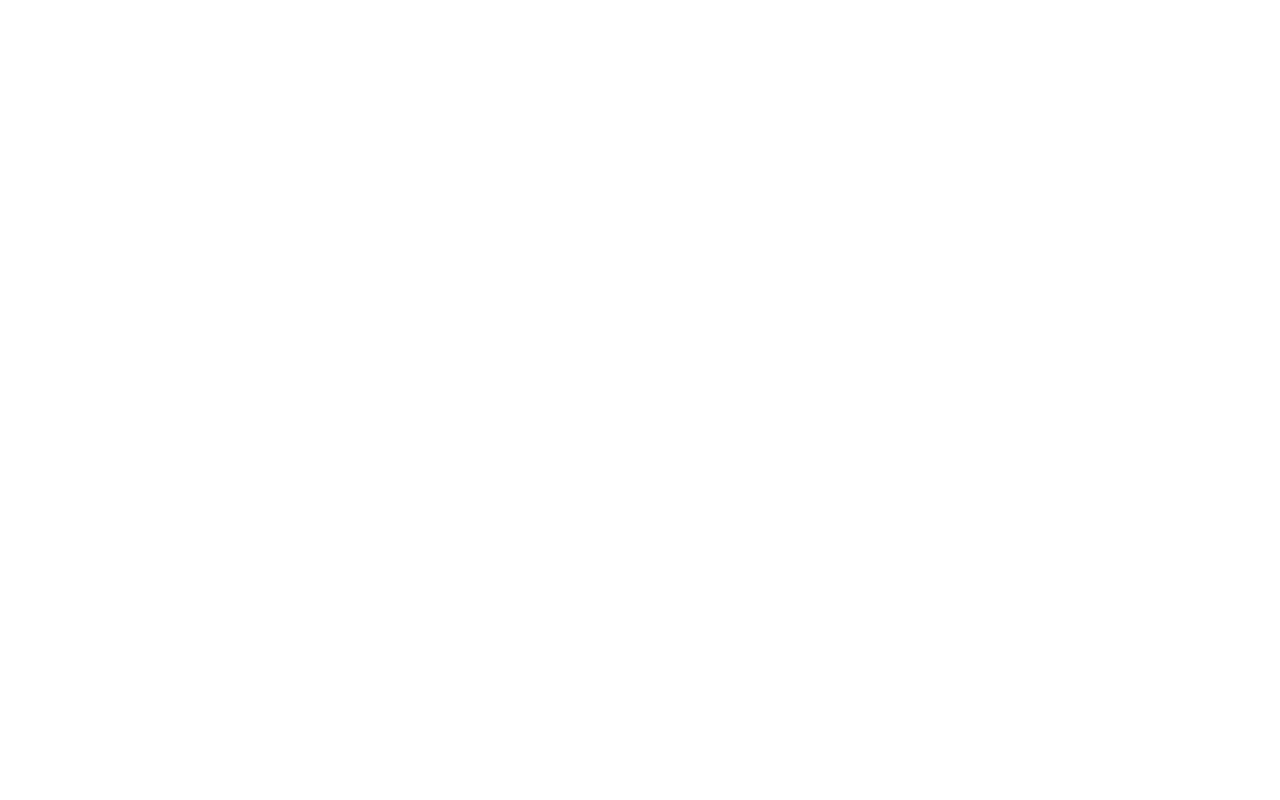
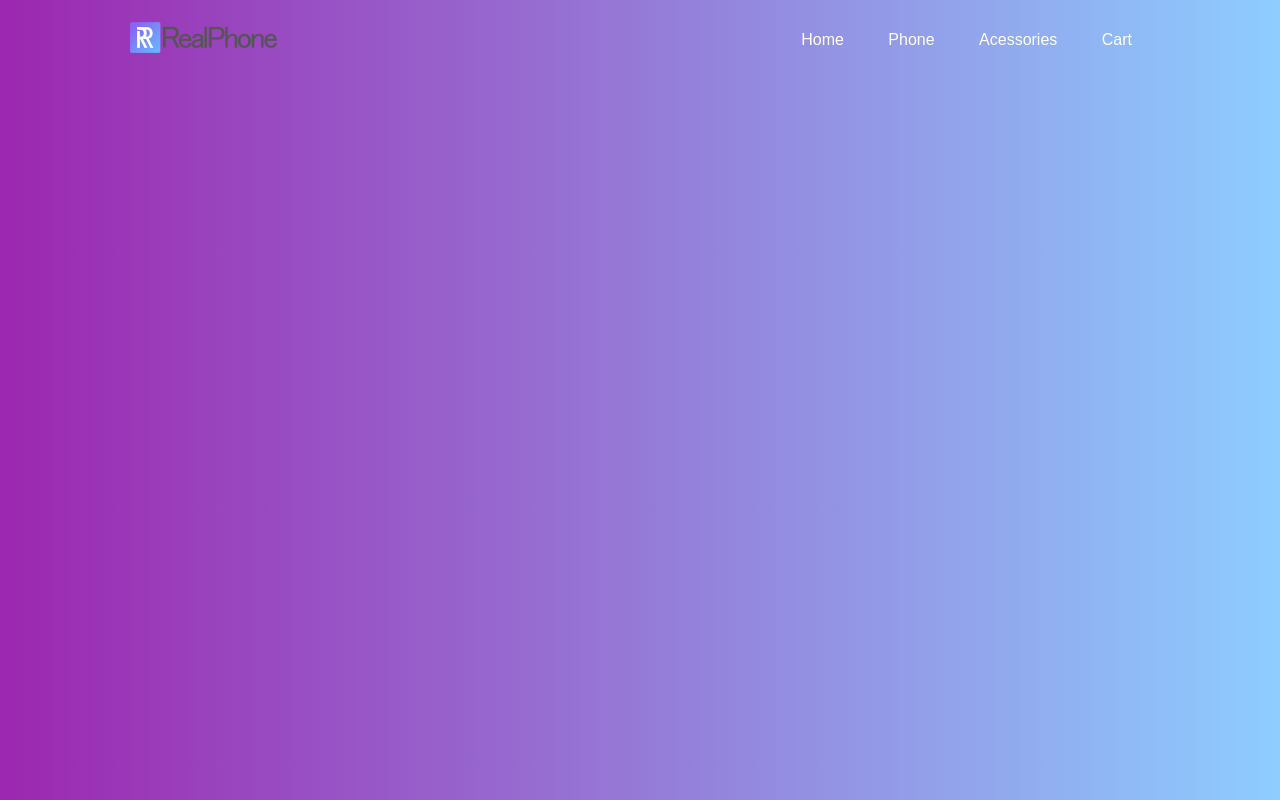
Before and after one commit to decobaccili/RealPhone, a plain HTML site: page index.html in a window 1280 px wide. Drawn offline with Linux system fonts and the light colour scheme.

Commit message:
html and css nav section setted

```diff
--- a/index.html
+++ b/index.html
@@ -9,7 +9,21 @@
 </head>
 <body>
 
-
+<div class="main">
+  <nav>
+    <div class="logo">
+      <img src="images/logo.png" alt="" srcset="">
+    </div>
+    <div class="nav-links">
+      <ul>
+        <li><a href="#">Home</a></li>
+        <li><a href="#">Phone</a></li>
+        <li><a href="#">Acessories</a></li>
+        <li><a href="#">Cart</a></li>
+      </ul>
+    </div>
+  </nav>
+</div>
 
 
 </body>
--- a/style.css
+++ b/style.css
@@ -0,0 +1,46 @@
+*{
+  margin: 0;
+  padding: 0;
+  font-family: sans-serif;
+}
+
+.main{
+  width: 100%;
+  height: 100vh;
+  position: relative;
+  overflow: hidden;
+  background: linear-gradient(to right, #9c27b0, #8ecdff);
+}
+
+nav{
+  width: 80%;
+  position: sticky;
+  margin: 20px auto;
+  z-index: 1;
+  display: flex;
+  align-items: center;
+}
+
+.logo{
+  flex-basis: 20%;
+}
+
+.logo img{
+  width: 150px;
+}
+
+.nav-links{
+  flex: 1;
+  text-align: right;
+}
+
+.nav-links ul li{
+  list-style: none;
+  display: inline-block;
+  margin: 0 20px;
+}
+
+.nav-links ul li a{
+  color: #fff;
+  text-decoration: none;
+}
```
